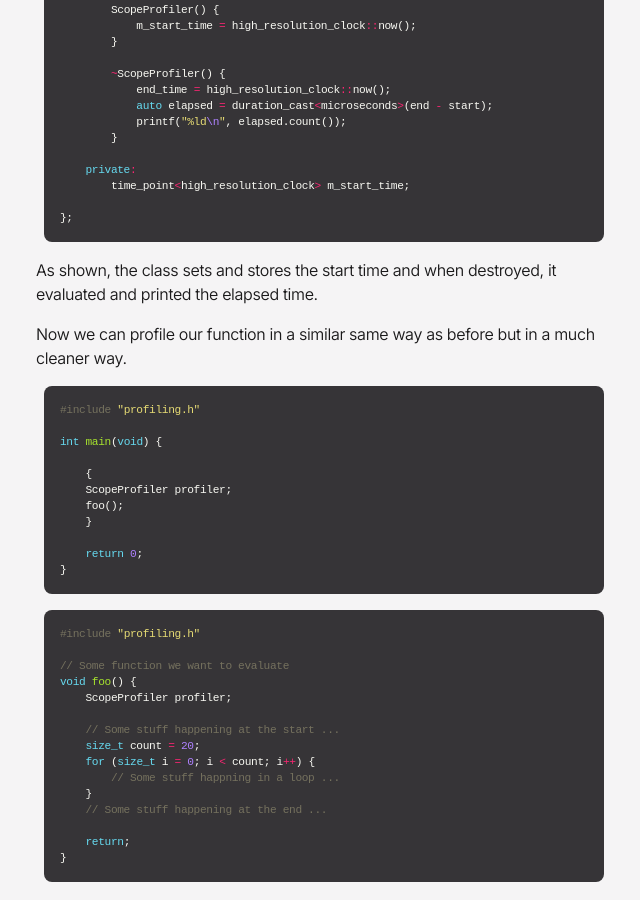
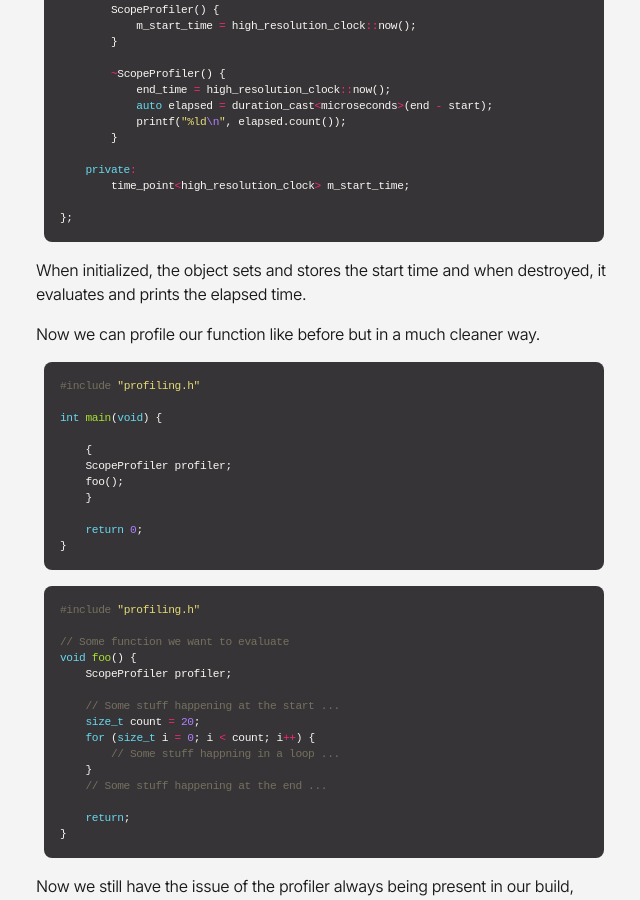
Before and after one commit to RyanVNgo/RyanVNgo.github.io, a Jekyll site: the page built from _posts/2025-06-26-building-a-game-engine-4.md, in a window 1280 px wide and 900 px high, scrolled down 2039 px. Shown: the whole window, without its empty margins (316-956 px from the left). Built offline with Jekyll 4.4.1, drawn with Linux system fonts in a browser that asks for light colours.

Commit message:
Grammar fix in post

```diff
--- a/_posts/2025-06-26-building-a-game-engine-4.md
+++ b/_posts/2025-06-26-building-a-game-engine-4.md
@@ -125,11 +125,10 @@ class ScopeProfiler {
 };
 {% endhighlight %}
 
-As shown, the class sets and stores the start time and when destroyed, it
-evaluated and printed the elapsed time.
+When initialized, the object sets and stores the start time and when destroyed, it
+evaluates and prints the elapsed time.
 
-Now we can profile our function in a similar same way as before but in a much
-cleaner way.
+Now we can profile our function like before but in a much cleaner way.
 
 {% highlight cpp %}
 #include "profiling.h"
```
